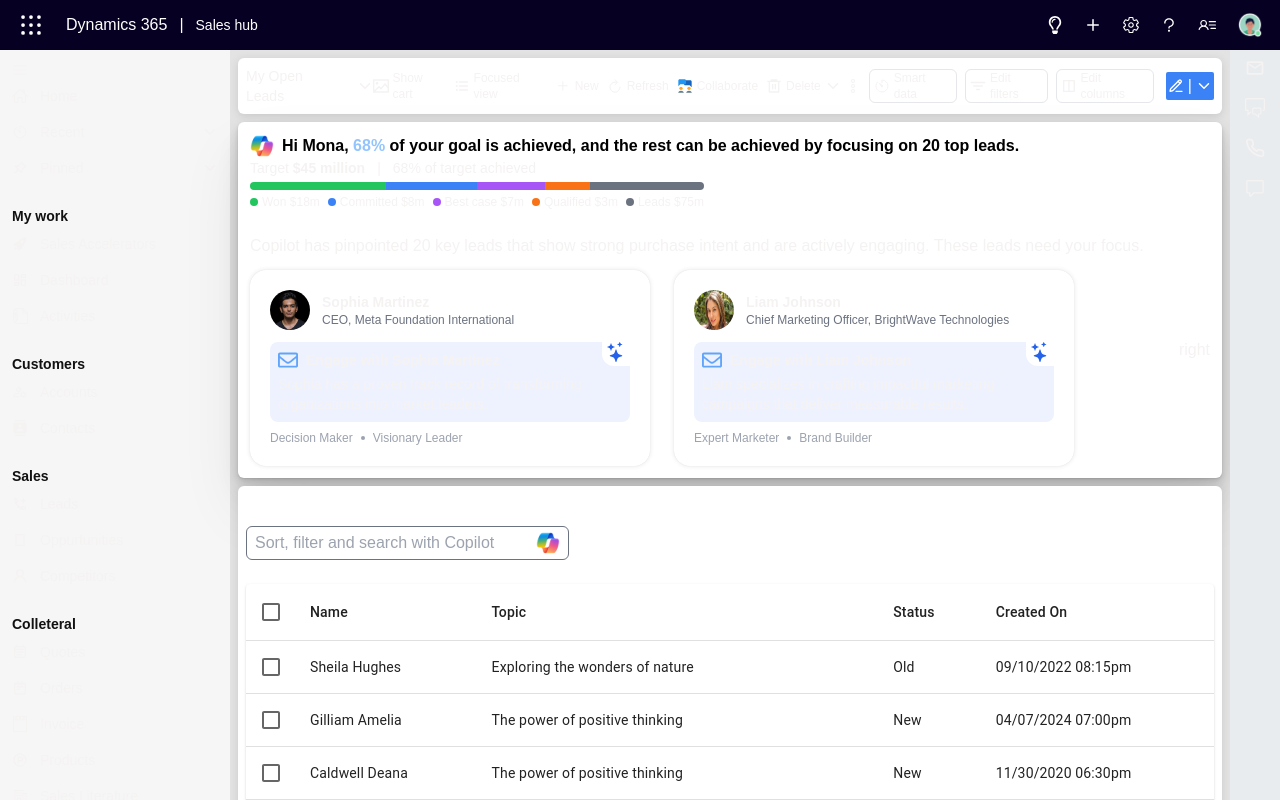
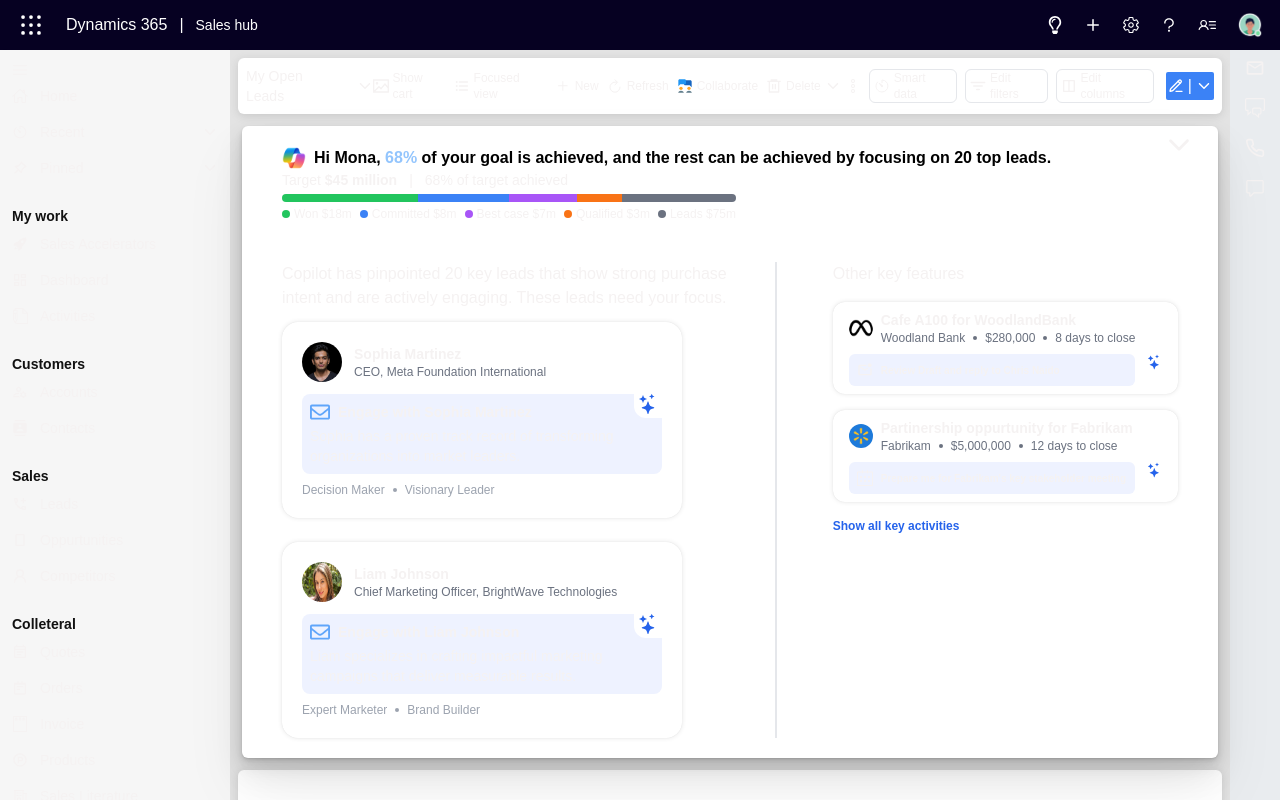
Before and after one commit to mosidrum/worker-gen-test, a Next.js app: page / in a window 1280 px wide. Shown: the top 800 px of the page. Built offline with nearby package versions, Linux system fonts and the light colour scheme.

Commit message:
add feature section

```diff
--- /dev/null
+++ b/src/component/main/Features.tsx
@@ -0,0 +1,48 @@
+import React, { ReactNode } from "react";
+import Image, { StaticImageData } from "next/image";
+import { BsStars } from "react-icons/bs";
+
+type FeaturesProps = {
+  title: string;
+  image: StaticImageData;
+  type: string;
+  amount: string;
+  time: string;
+  icon: ReactNode;
+  callToAction: string;
+};
+
+export const Features = ({
+  title,
+  image,
+  type,
+  amount,
+  time,
+  icon,
+  callToAction,
+}: FeaturesProps) => {
+  return (
+    <div className="flex flex-col w-full space-y-2 shadow-custom-layered rounded-xl py-2 px-4">
+      <div className="flex items-center space-x-2">
+        <Image src={image} alt="logo" className="h-6 w-6 rounded-full" />
+        <div>
+          <div className="text-sm font-bold">{title}</div>
+          <div className="flex items-center space-x-2">
+            <div className="text-xs text-gray-500 font-medium">{type}</div>
+            <div className="h-1 w-1 rounded-full bg-gray-500" />
+            <div className="text-xs text-gray-500 font-medium">{amount}</div>
+            <div className="h-1 w-1 rounded-full bg-gray-500" />
+            <div className="text-xs text-gray-500 font-medium">{time}</div>
+          </div>
+        </div>
+      </div>
+      <div className="flex items-start space-x-3">
+        <div className="flex w-full bg-indigo-50 p-2 space-x-2 items-center rounded-md">
+          {icon}
+          <span className="text-[10px] font-bold">{callToAction}</span>
+        </div>
+        <BsStars className="text-blue-600" />
+      </div>
+    </div>
+  );
+};
--- a/src/component/main/MainBanner.tsx
+++ b/src/component/main/MainBanner.tsx
@@ -1,20 +1,28 @@
-import React from "react";
+"use client";
+
+import React, { useState } from "react";
 import { Segments } from "./Segments";
 import copilot from "../../../public/copilot-icon.png";
 import Image from "next/image";
 import { Stats } from "./Stats";
 import { SmallCard } from "./SmallCard";
 import { aiUsers } from "@/utils/aiUsers";
+import { Features } from "./Features";
+import { featureItems } from "@/utils/feautureItems";
+import { IoIosArrowUp, IoIosArrowDown } from "react-icons/io";
 
 export const MainBanner = () => {
+  const [isRoles, setIsRoles] = useState(true);
   return (
-    <div className="bg-white m-2 p-3 rounded-md shadow-custom-heavy">
+    <div className="bg-white m-3 py-5 px-10 rounded-md shadow-custom-heavy relative">
+      {isRoles && (
         <div className="flex flex-wrap justify-between items-center">
           <div className="flex items-center space-x-2 header-text">
             <Image src={copilot} alt="copilot logo" className="w-6 h-6" />
             <div className="text-sm sm:text-base">
-            Hi Mona, <span className="text-blue-300">68%</span> of your goal is
-            achieved, and the rest can be achieved by focusing on 20 top leads.
+              Hi Mona, <span className="text-blue-300">68%</span> of your goal
+              is achieved, and the rest can be achieved by focusing on 20 top
+              leads.
             </div>
           </div>
           <div className="flex flex-col space-y-1 mt-3 sm:mt-0">
@@ -29,11 +37,28 @@
             <Stats />
           </div>
         </div>
-      <div className="mt-6 flex flex-col md:flex-row items-start md:items-center">
-        <div className="flex-1 mb-6 md:mb-0">
+      )}
+      <div className="py-2">
+        {isRoles ? (
+          <IoIosArrowDown
+            size={30}
+            className="absolute right-6 top-1"
+            onClick={() => setIsRoles(!isRoles)}
+          />
+        ) : (
+          <IoIosArrowUp
+            size={30}
+            className="absolute right-6 top-1"
+            onClick={() => setIsRoles(!isRoles)}
+          />
+        )}
+      </div>
+      {isRoles && (
+        <div className="mt-6 flex flex-col justify-center md:flex-row">
+          <div className="flex-1 mb-6 md:mb-0 md:pr-4">
             <div className="mb-3 font-medium">
-            Copilot has pinpointed 20 key leads that show strong purchase intent
-            and are actively engaging. These leads need your focus.
+              Copilot has pinpointed 20 key leads that show strong purchase
+              intent and are actively engaging. These leads need your focus.
             </div>
             <div className="flex flex-wrap gap-6">
               {aiUsers.slice(0, 2).map((user, index) => (
@@ -48,9 +73,26 @@
               ))}
             </div>
           </div>
-        <div className="h-full w-[2px] bg-gray-500 hidden md:block" />
-        <div className="w-full md:w-auto md:ml-6">right</div>
+          <div className="w-full md:w-auto md:pl-14 md:border-l-2 flex flex-col space-y-4">
+            <div>Other key features</div>
+            {featureItems.map((feature, index) => (
+              <Features
+                key={index}
+                title={feature.title}
+                type={feature.type}
+                time={feature.time}
+                icon={feature.icon}
+                image={feature.image}
+                callToAction={feature.callToAction}
+                amount={feature.amount}
+              />
+            ))}
+            <div className="text-xs font-bold text-blue-600">
+              Show all key activities
             </div>
+          </div>
+        </div>
+      )}
     </div>
   );
 };
--- a/src/component/main/SmallCard.tsx
+++ b/src/component/main/SmallCard.tsx
@@ -19,7 +19,7 @@
   values,
 }: SmallCardProps) => {
   return (
-    <div className="flex flex-col w-full sm:w-[300px] md:w-[350px] lg:w-[400px] p-4 sm:p-5 shadow-custom-layered rounded-2xl relative hover:cursor-pointer">
+    <div className="flex flex-col w-full sm:w-fit md:w-[350px] lg:w-[400px] p-4 sm:p-5 shadow-custom-layered rounded-2xl relative hover:cursor-pointer">
       <div className="flex items-center space-x-3">
         {image && (
           <Image
--- /dev/null
+++ b/src/utils/feautureItems.tsx
@@ -0,0 +1,25 @@
+import meta from "../../public/meta.png";
+import walmart from "../../public/walmart.png";
+import { MdOutlineMarkEmailUnread } from "react-icons/md";
+import { SlCalender } from "react-icons/sl";
+
+export const featureItems = [
+  {
+    title: "Cafe A100 for WoodlandBank",
+    image: meta,
+    type: "Woodland Bank",
+    amount: "$280,000",
+    time: "8 days to close",
+    icon: <MdOutlineMarkEmailUnread />,
+    callToAction: "Review Draft and reply to Chris Naido",
+  },
+  {
+    title: "Partinership oppurtunity for Fabrikam",
+    image: walmart,
+    type: "Fabrikam",
+    amount: "$5,000,000",
+    time: "12 days to close",
+    icon: <SlCalender />,
+    callToAction: "Prepare me for Fabrikam's key stakeholder meeting",
+  },
+];
```
Also changed, not shown: public/meta.png (added), public/walmart.png (added). Lines whose indentation alone changed are shown as unchanged.
